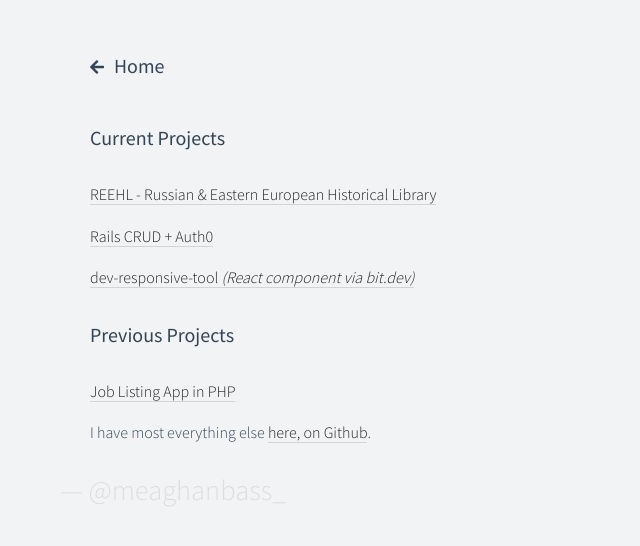
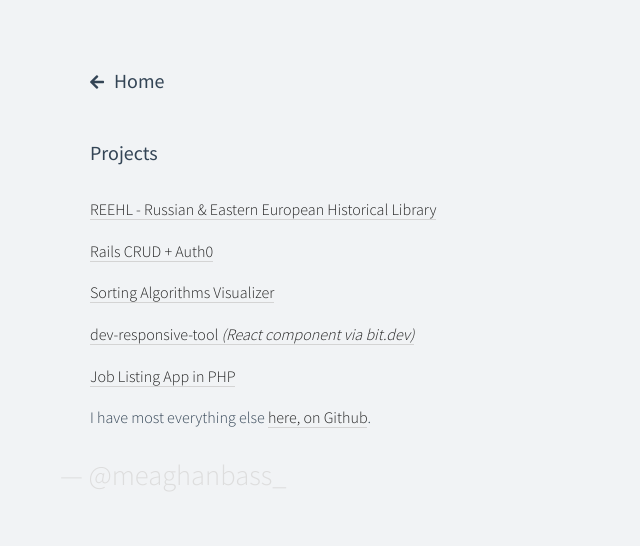
Before and after one commit to meaghanbass/meaghanbassio, a plain HTML site: page projects.html in a window 1280 px wide. Shown: the part 128-674 px from the top of the page, without its empty margins (0-640 px from the left). Drawn offline with Linux system fonts and the light colour scheme.

Commit message:
added new project

```diff
--- a/projects.html
+++ b/projects.html
@@ -16,12 +16,13 @@
     <main>
         <div class="content projects category">
             <div class="no-underline home-link" style="display:flex; align-items: center;"><a href="/index.html"><i class="fas fa-arrow-left"></i><h3>Home</a></h3></div>
-            <h3>Current Projects</h3>
+            <h3>Projects</h3>
             <!-- <p><a  class="underline"href="https://mkb.netlify.com/" target="_blank">Notes web app</a></p> -->
             <p><a class="underline"href="https://reehl.org/" target="_blank">REEHL - Russian & Eastern European Historical Library</a></p>
             <p><a class="underline"href="https://github.com/meaghanbass/rails-crud" target="_blank">Rails CRUD + Auth0</a></p>
+            <p><a class="underline"href="https://sorter.netlify.com/" target="_blank">Sorting Algorithms Visualizer</a></p>
             <p><a class="underline"href="https://bit.dev/meaghanbass/dev-components/dev-responsive-tool" target="_blank">dev-responsive-tool <em>(React component via bit.dev)</em></a></p>
-            <h3>Previous Projects</h3>
+            <!-- <h3>Previous Projects</h3> -->
             <p><a class="underline"href="https://github.com/meaghanbass/CP-JobLister" target="_blank">Job Listing App in PHP</a></p>
             <p>I have most everything else <a class="underline" href="https://github.com/meaghanbass" target="_blank">here, on Github</a>.</p>
             <!-- <p><a class="underline"href="#" target="_blank">Project Title</a></p> -->
```
Also changed, not shown: index.html (+2 -3 lines).
